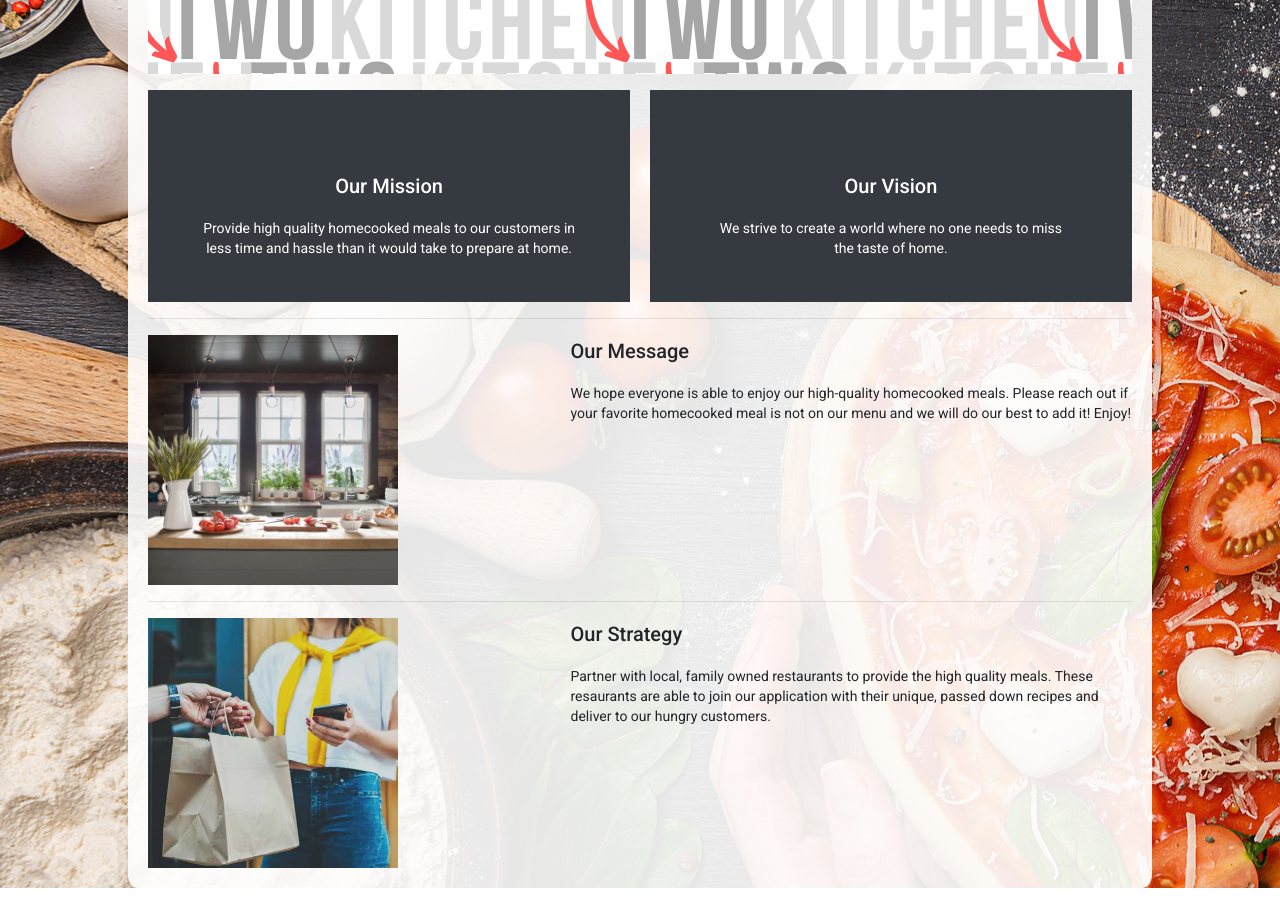
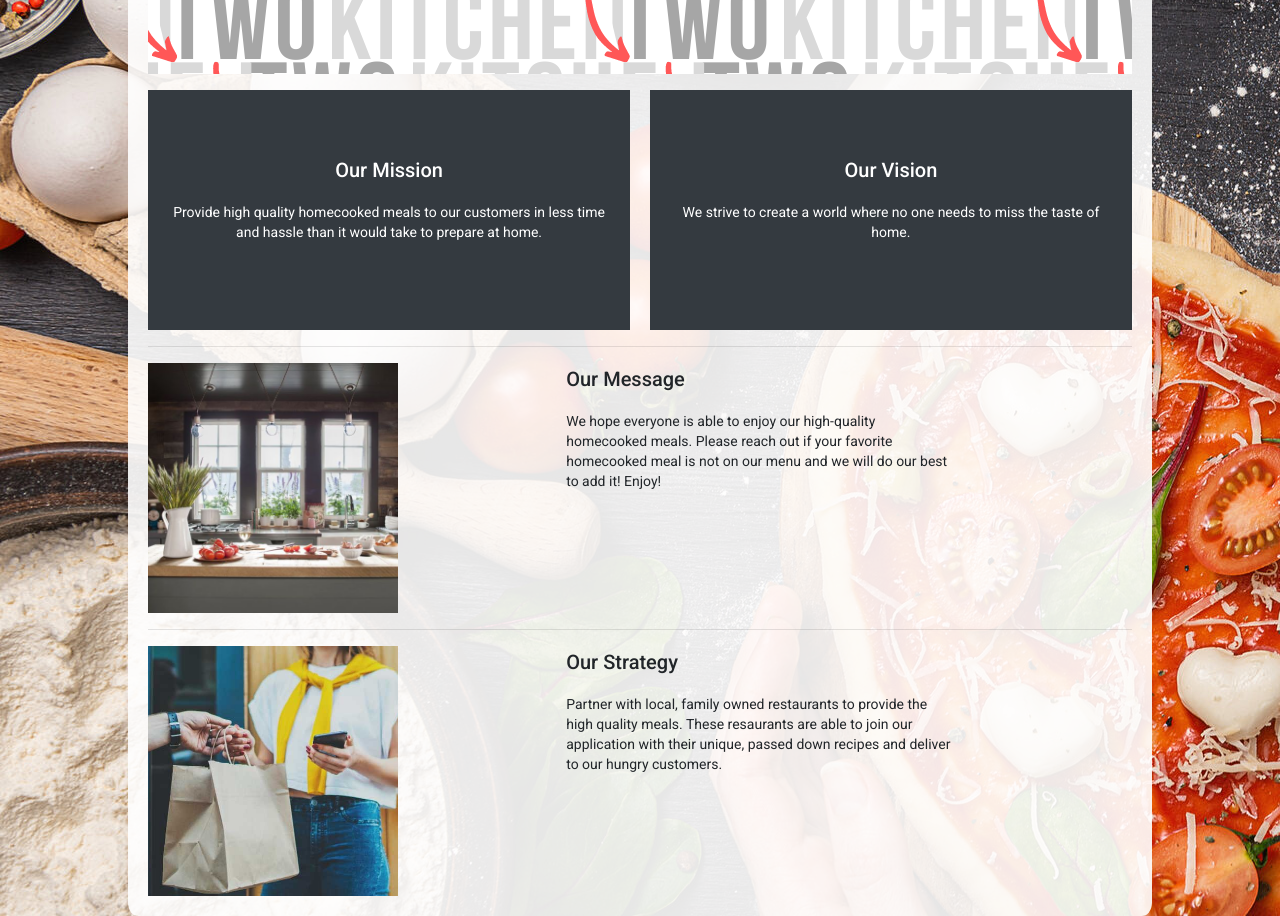
Before and after one commit to srcohen22/CSE5234, an Angular app in the folder frontend/my-app/: page /home in a window 1280 px wide. Shown: the part 500-1416 px from the top of the page. Before the commit the page ends 1388 px from the top, so only its background shows below. Built offline with nearby package versions, Linux system fonts and the light colour scheme.

Commit message:
CSS fixes and bio update

```diff
--- a/frontend/my-app/src/app/about-us/profiles.ts
+++ b/frontend/my-app/src/app/about-us/profiles.ts
@@ -2,7 +2,7 @@ import { AboutUs } from './aboutus'
 
 export const PROFILE: AboutUs[] = [
   { name: 'Greta Noeth',
-    description: 'It is a long established fact that a reader will be distracted by the readable content of a page when looking at its layout. The point of using Lorem Ipsum is that it has a more-or-less normal distribution of letters, as opposed to using, making it look like readable English. Many desktop publishing packages and web page editors now use Lorem Ipsum as their default model text, and a search for will uncover many web sites still in their infancy. Various versions have evolved over the years, sometimes by accident, sometimes on purpose (injected humour and the like).',
+    description: 'Greta is a fifth-year undergrad CSE student at OSU graduating this upcoming December. Her specialization is software engineering. Through internships she has been able to develop two full-stack web applications and work on a data science engagement.',
     image: '../../assets/coffee.jpg',
     position: 'CEO'},
   { name: 'Shlok Sah',
--- a/frontend/my-app/src/app/home-page/home-page.component.html
+++ b/frontend/my-app/src/app/home-page/home-page.component.html
@@ -2,7 +2,7 @@
     <!-- <img src="./assets/kitchen.png"> -->
 <div class="position-relative overflow-hidden p-3 p-md-5 m-md-3 text-center" style="position:relative">
     <div class="col-md-5 p-lg-5 mx-auto my-5" style="background-color: white;">
-      <h1 class="display-4 fw-normal">KitchenTwo</h1>
+      <h1>KitchenTwo</h1>
       <p>All your favorite homemade meals.</p>
       <p>None of the homemade mess.</p>
       <a class="btn btn-outline-secondary" href="/">View our selection</a>
@@ -11,14 +11,14 @@
 </div>
 
   <div class="d-md-flex flex-md-equal">
-    <div class="bg-dark me-md-3 pt-3 px-3 pt-md-5 px-md-5 text-center text-white overflow-hidden" style="width:49%;margin-right:2%">
-      <div class="my-3 py-3">
+    <div class="bg-dark pt-md-5 text-center text-white" style="width:49%;margin-right:2%; height:240px;">
+      <div class="p-3">
         <h2>Our Mission</h2>
         <p>Provide high quality homecooked meals to our customers in less time and hassle than it would take to prepare at home.</p>
       </div>
     </div>
-    <div class="bg-dark me-md-3 pt-3 px-3 pt-md-5 px-md-5 text-center text-white overflow-hidden" style="width:49%;">
-      <div class="my-3 p-3">
+    <div class="bg-dark pt-md-5 text-center text-white" style="width:49%; height:240px;">
+      <div class="p-3">
         <h2>Our Vision</h2>
         <p>We strive to create a world where no one needs to miss the taste of home.</p>
       </div>
@@ -27,24 +27,24 @@
 
   <hr class="featurette-divider">
 
-  <div class="row featurette">
-    <div class="col-md-7 order-md-2">
+  <div class="row featurette" style="width:85%">
+    <div class="col order-md-2">
       <h2>Our Message</h2>
       <p>We hope everyone is able to enjoy our high-quality homecooked meals. Please reach out if your favorite homecooked meal is not on our menu and we will do our best to add it! Enjoy!</p>
     </div>
-    <div class="col-md-5 order-md-1">
+    <div class="col order-md-1">
         <img class="img" src="./assets/homekitchen.jpg">
     </div>
   </div>
 
   <hr class="featurette-divider">
 
-  <div class="row featurette">
-    <div class="col-md-7 order-md-2">
+  <div class="row featurette" style="width:85%">
+    <div class="col order-md-2">
       <h2>Our Strategy</h2>
       <p>Partner with local, family owned restaurants to provide the high quality meals. These resaurants are able to join our application with their unique, passed down recipes and deliver to our hungry customers.</p>
     </div>
-    <div class="col-md-5 order-md-1">
+    <div class="col order-md-1">
         <img class="img" src="./assets/delivery.jpg">
     </div>
   </div>
```
